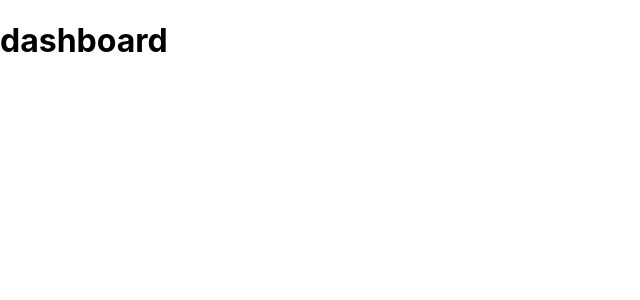
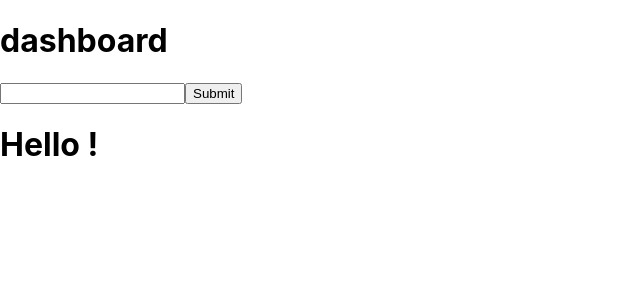
Before and after one commit to A-D-H-3/WeightN, a React (Create React App) app in the folder react-ui/: page /dashboard in a window 1280 px wide. Shown: the top 300 px of the page, without its empty margins (0-640 px from the left). Built offline with nearby package versions, Linux system fonts and the light colour scheme.

Commit message:
add redux and store

```diff
--- a/react-ui/package.json
+++ b/react-ui/package.json
@@ -7,9 +7,13 @@
     "@testing-library/react": "^11.2.7",
     "@testing-library/user-event": "^12.8.3",
     "react": "^17.0.2",
+    "react-bootstrap": "^1.6.1",
     "react-dom": "^17.0.2",
+    "react-redux": "^7.2.4",
     "react-router-dom": "^5.2.0",
     "react-scripts": "4.0.3",
+    "redux": "^4.1.1",
+    "redux-thunk": "^2.3.0",
     "web-vitals": "^1.1.2"
   },
   "scripts": {
--- /dev/null
+++ b/react-ui/src/components/storeTest.js
@@ -0,0 +1,42 @@
+import { connect } from 'react-redux';
+import { updateUsername } from '../redux/actions';
+import { Form, InputGroup, Button, FormControl} from 'react-bootstrap';
+
+const Greeting = ({ updateUsername, username }) => {
+  // greetings code
+  const handleSubmit = (e) => {
+    e.preventDefault();
+    console.log(e);
+    console.log(e.target);
+    const name = e.target[0].value;
+    updateUsername(name);
+  }
+
+  return(
+    <>
+      <Form onSubmit={handleSubmit}  className="home-search">
+        <InputGroup className="sm-3">
+          <FormControl
+            defaultValue = {username}
+            aria-label="Recipient's username"
+            aria-describedby="basic-addon2"
+          />
+          <Button type="submit" variant="secondary" id="button-addon">
+            Submit
+          </Button>
+        </InputGroup>
+      </Form>
+      <h1>Hello {username}!</h1>
+    </>
+  )
+}
+
+const mapStateToProps = state => ({
+  username: state.username
+});
+
+const mapDispatchToProps = dispatch => ({
+  updateUsername: username => dispatch(updateUsername(username))
+})
+
+export default connect(mapStateToProps, mapDispatchToProps)(Greeting);
--- a/react-ui/src/index.js
+++ b/react-ui/src/index.js
@@ -1,5 +1,7 @@
 import React from "react";
 import ReactDOM from "react-dom";
+import { Provider } from 'react-redux';
+import store from './redux/store';
 import "./index.css";
 import App from "./App";
 import reportWebVitals from "./reportWebVitals";
@@ -7,9 +9,12 @@ import { BrowserRouter as Router } from "react-router-dom";
 
 ReactDOM.render(
   <React.StrictMode>
-    <Router>
-      <App />
-    </Router>
+    <Provider store={store}>
+      <Router>
+        <App />
+      </Router>
+    </Provider>
+
   </React.StrictMode>,
   document.getElementById("root")
 );
--- /dev/null
+++ b/react-ui/src/redux/actionTypes.js
@@ -0,0 +1,6 @@
+// all action types are simply strings by the same name and follow this format
+export const GET_USERNAME = 'GET_USERNAME';
+
+// Note
+// The reason we inititialize a `const` with the exact same name as the string itself is so Visual Studio Code can see the export and keep us from misspelling the string later on
+// In other words, we write the string only once and then use it multiple times in other areas by referring to its const which Visual Studio Code is aware of.
--- /dev/null
+++ b/react-ui/src/redux/actions.js
@@ -0,0 +1,18 @@
+import { GET_USERNAME } from './actionTypes';
+
+export const updateUsername = username => {
+  return {
+		// every action creator must return an action type
+    type: GET_USERNAME,
+		// it's common pracice to return values on a `payload` object but this is not a strict requirement
+    payload: {
+      username
+    }
+  }
+};
+
+// an action creator is somewhat of a misnomer because its purpose is to initiate or fire an action that already exists, not create a new one from scratch
+// the action that it initiates is the reducer function we configured in step 3
+// action creators usually return a value, on the `payload` object, but don't have to
+// you can think of an action creator as the link between react and redux
+// action creators are necessary to write to the store (we do not need them to read from the store)
--- /dev/null
+++ b/react-ui/src/redux/reducers/index.js
@@ -0,0 +1,5 @@
+// we need this method because whether it's a single reducer or multiple ones, they must all be exported using it
+import { combineReducers } from "redux";
+import username from './username';
+
+export default combineReducers({ username });
--- /dev/null
+++ b/react-ui/src/redux/reducers/username.js
@@ -0,0 +1,22 @@
+// in this example, we create a username reducer called `username.js`
+
+// every reducer needs at least one action type, we'll create this in a later step
+import { GET_USERNAME } from '../actionTypes';
+
+// every reducer needs an initial value, even if it's empty
+const initialState = '';
+
+// a reducer, in the simplest of terms, is nothing more than a function that takes in the current state and values, on the `action` object, that can be used to update the current state
+function usernameReducer(state=initialState, action) {
+	// a reducer listens for at least one action type
+  if (action.type === GET_USERNAME) {
+		// a reducer updates the state if it hears an action type
+		// in this case, `initialState` is replaced with the value of `action.payload.username`
+    return action.payload.username;
+  }
+	// a reducer must always return the initial state if the action type does not trigger a return before it gets to this line
+  return state;
+}
+
+// it's best to export the reducer as a named function in order to avoid a console warning
+export default usernameReducer;
--- /dev/null
+++ b/react-ui/src/redux/store.js
@@ -0,0 +1,15 @@
+import { applyMiddleware, compose, createStore } from "redux";
+import thunk from 'redux-thunk';
+// `rootReducer` is the file we created in step 4
+import rootReducer from './reducers';
+
+// this line connects allows the redux dev tools Chrome extension to see the store, or state, of the application
+const composeEnhancers = window.__REDUX_DEVTOOLS_EXTENSION_COMPOSE__ || compose;
+
+// the reducers, the middleware, and the code that connects the redux dev tools Chrome extension to the appliation is exported in this manner
+export default createStore(rootReducer, composeEnhancers(applyMiddleware(thunk)));
+
+
+// Note
+// `applyMiddleware` is necessary only when we have middleware which, in this case, is `thunk` but `thunk` is only necessary if we are doing asynchronous network calls
+// In other words, if we were not concerned about `thunk`, we could simplify the export as `export default createStore(rootReducer, composeEnhancers());`
--- a/react-ui/src/routes/dashboard/dashboard.jsx
+++ b/react-ui/src/routes/dashboard/dashboard.jsx
@@ -1,7 +1,10 @@
+import Greeting  from '../../components/storeTest';
+
 function Dashboard() {
   return (
     <div>
       <h1>dashboard</h1>
+      <Greeting />
     </div>
   );
 }
```
Also changed, not shown: 1 other file (tests, documents, lock files or other folders).
